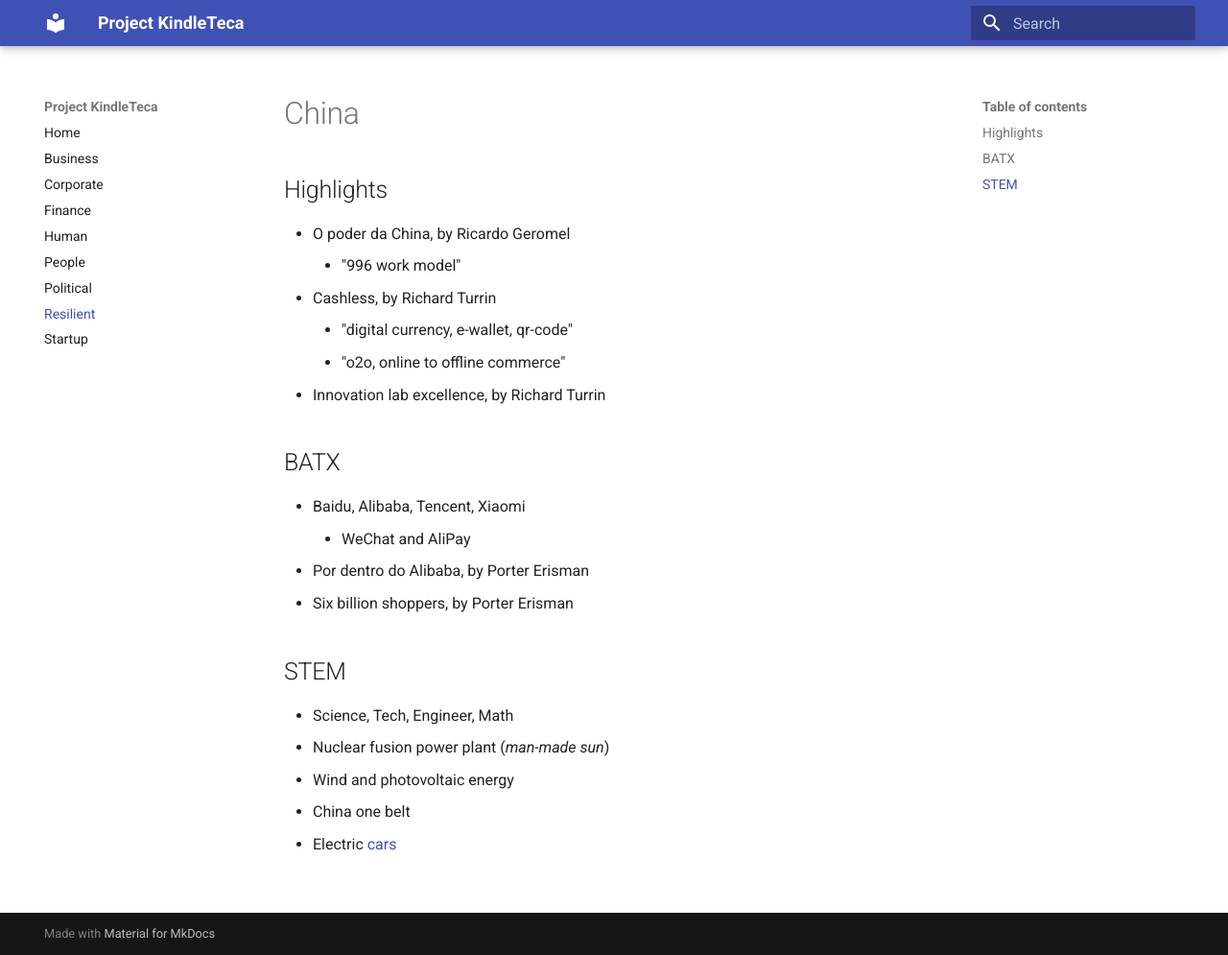
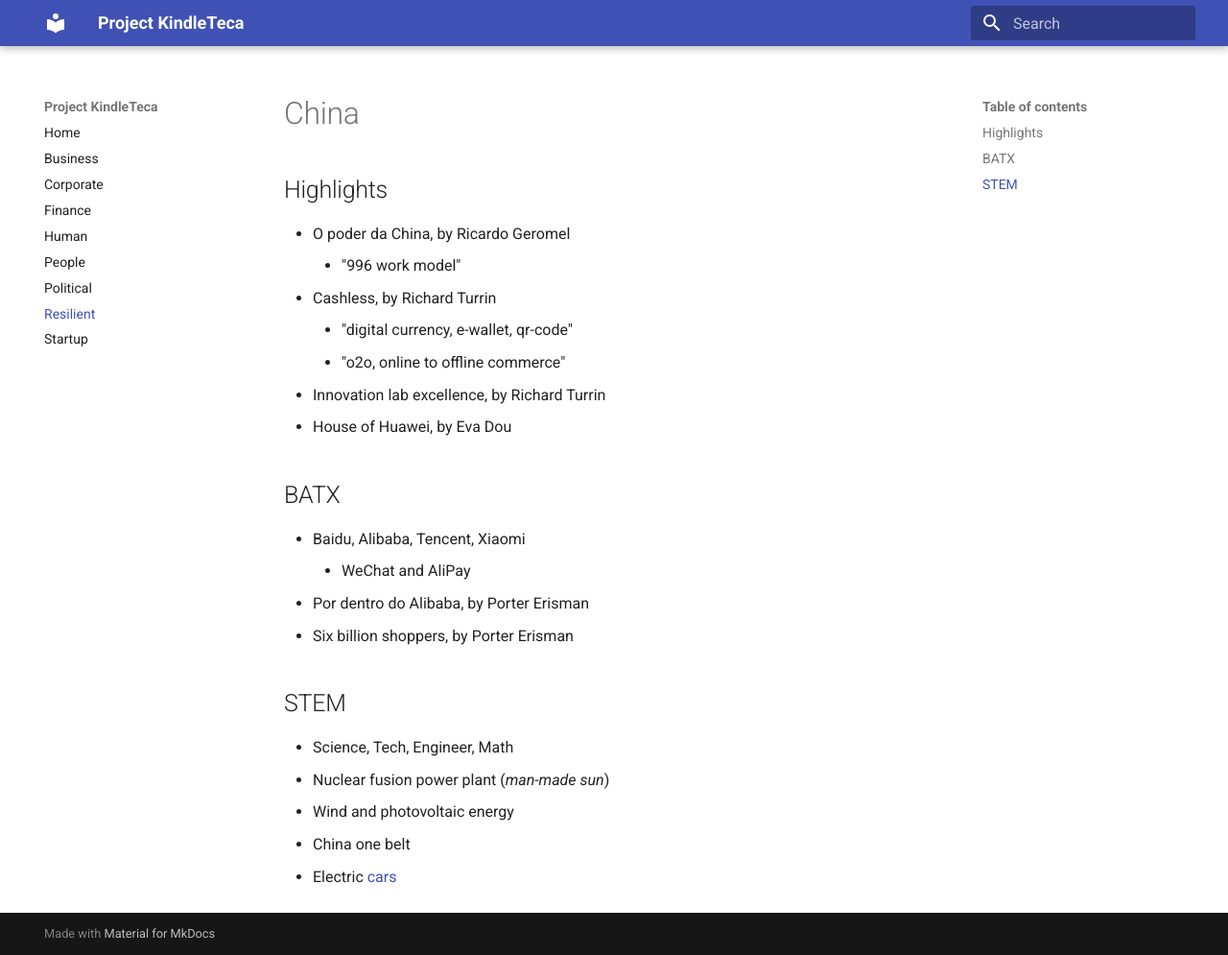
Before and after one commit to renatobrf/kindle-teca, an MkDocs documentation site: the page built from docs/china.md, in a window 1280 px wide and 995 px high. Shown: the whole window at 96% size. Built offline with MkDocs 1.6.1 and Material for MkDocs 9.7.7, drawn with Linux system fonts in a browser that asks for light colours.

Commit message:
Add 'House of Huawei' section to china.md

```diff
--- a/docs/china.md
+++ b/docs/china.md
@@ -7,6 +7,7 @@
     - "digital currency, e-wallet, qr-code"
     - "o2o, online to offline commerce"
 - Innovation lab excellence, by Richard Turrin
+- House of Huawei, by Eva Dou
 
 ## BATX
 - Baidu, Alibaba, Tencent, Xiaomi
```
